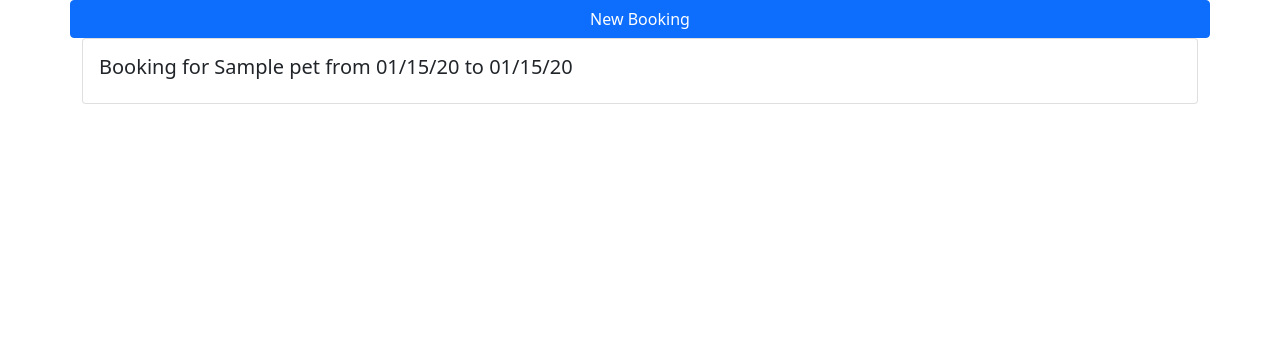
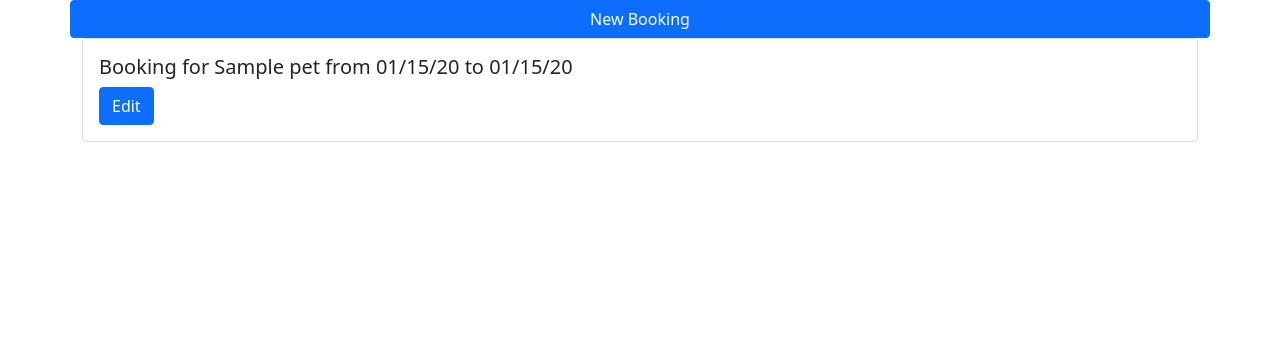
Before and after one commit to ilaria-barletta/pawcation, a Django app: page /bookings in a window 1280 px wide. Shown: the part 56-420 px from the top of the page. Run offline with Django 3.2, Linux system fonts and the light colour scheme; a user stored in the database is signed in; tables that the repository leaves empty hold one stand-in row (values such as "Sample post"); some libraries are stand-ins or nearby versions.

Commit message:
add view for update boooking

```diff
--- a/bookings/urls.py
+++ b/bookings/urls.py
@@ -14,4 +14,5 @@ urlpatterns = [
     path("pets/update/<pk>/", views.UpdatePet.as_view(), name="update_pet"),
     path("pets/delete/<pk>/", views.DeletePet.as_view(), name="delete_pet"),
     path("new-booking", views.NewBooking.as_view(), name="new_booking"),
+    path("bookings/update/<pk>/", views.UpdateBooking.as_view(), name="update_booking"),
 ]
--- a/bookings/views.py
+++ b/bookings/views.py
@@ -126,3 +126,15 @@ class NewBooking(generic.edit.CreateView):
         user = self.request.user
         form.instance.owner = user
         return super(NewBooking, self).form_valid(form)
+
+
+class UpdateBooking(generic.edit.UpdateView):
+    model = Booking
+    template_name = "create_edit_booking.html"
+    form_class = BookingForm
+    success_url = '/bookings'
+
+    def get_form_kwargs(self):
+        kwargs = super(UpdateBooking, self).get_form_kwargs()
+        kwargs['user'] = self.request.user
+        return kwargs
--- a/templates/bookings.html
+++ b/templates/bookings.html
@@ -10,6 +10,7 @@
             <div class="card">
                 <div class="card-body">
                     <h5 class="card-title">{{booking}}</h5>
+                    <a href="{% url 'update_booking' booking.id %}" class="btn btn-primary">Edit</a>
                 </div>
             </div>
             {% endfor %}
```
